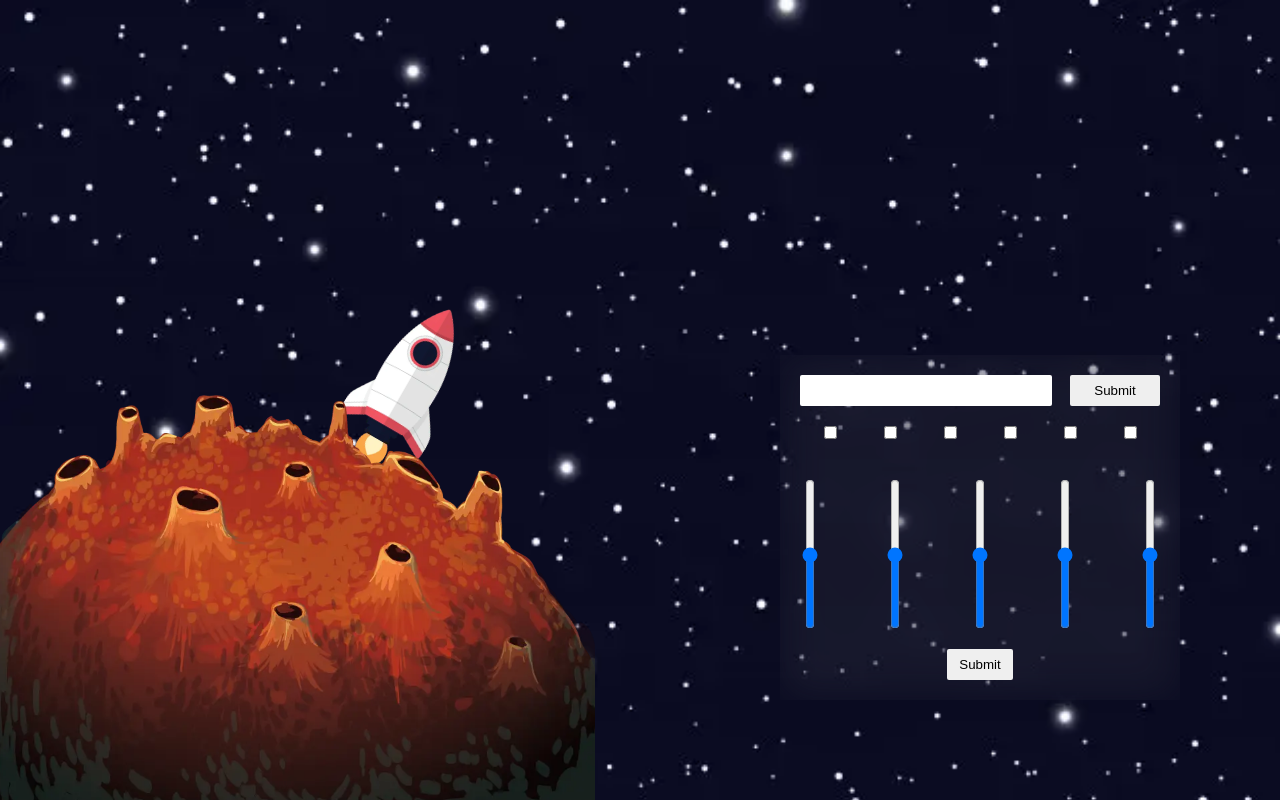
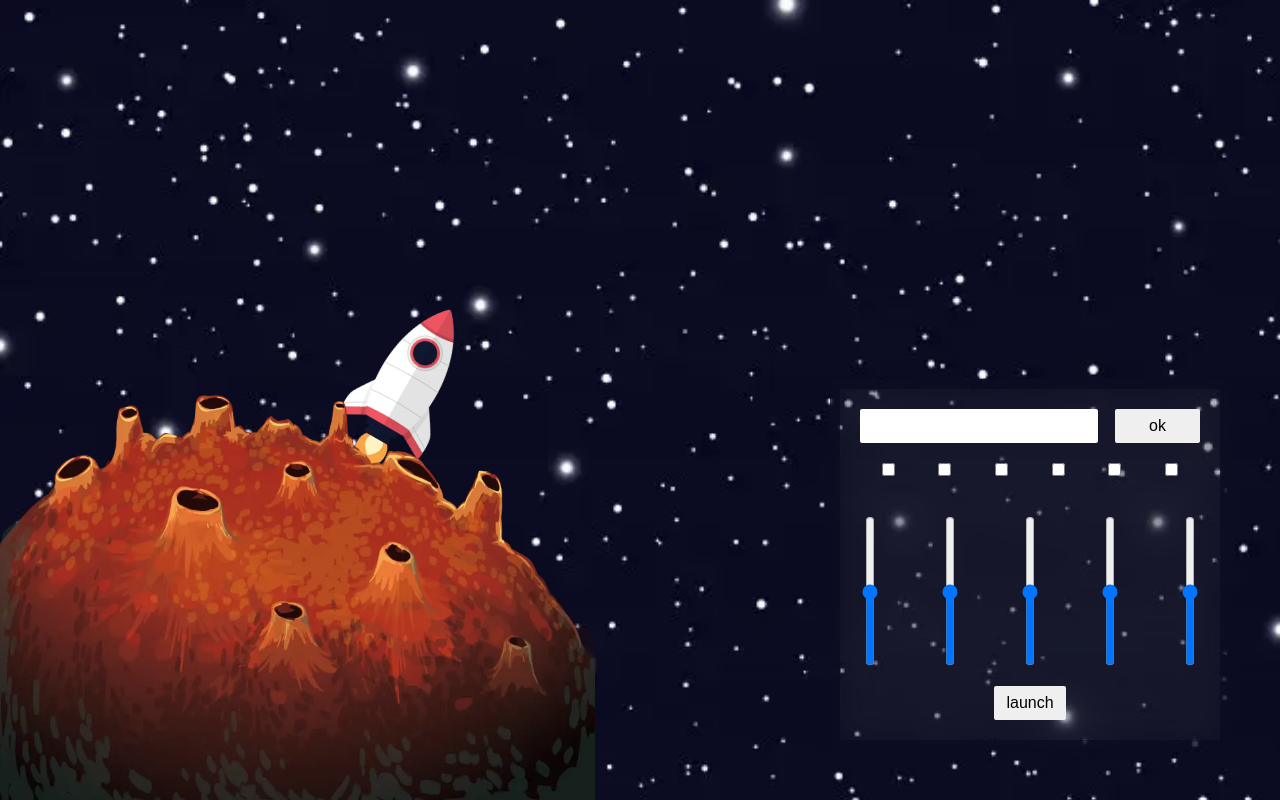
Before and after one commit to mabduqayum/open-space, a plain HTML site: page Open Space/task/src/index.html in a window 1280 px wide. Drawn offline with Linux system fonts and the light colour scheme.

Commit message:
refactored

```diff
--- a/Open Space/task/src/index.html
+++ b/Open Space/task/src/index.html
@@ -18,7 +18,7 @@
     </div>
     <div class="control-panel">
         <input type="number">
-        <input type="submit"  name="ok">
+        <input type="submit" value="ok">
         <div class="check-buttons">
             <input type="checkbox">
             <input type="checkbox">
@@ -34,7 +34,7 @@
             <input type="range" min="1" max="100" value="50" class="slider" aria-orientation="vertical">
             <input type="range" min="1" max="100" value="50" class="slider" aria-orientation="vertical">
         </div>
-        <input type="submit"  name="ok">
+        <input type="submit" value="launch">
     </div>
 </div>
 
--- a/Open Space/task/src/style.css
+++ b/Open Space/task/src/style.css
@@ -24,6 +24,12 @@ button {
 
 input[type=range][aria-orientation=vertical] {
     -webkit-appearance: slider-vertical;
+}
+
+input[type=number]::-webkit-outer-spin-button,
+input[type=number]::-webkit-inner-spin-button {
+    -webkit-appearance: none;
+    margin: 0;
 }
 
 .space {
@@ -59,23 +65,26 @@ input[type=range][aria-orientation=vertical] {
 
 .control-panel {
     position: absolute;
-    right: 100px;
-    bottom: 100px;
+    right: 50px;
+    bottom: 50px;
     width: 400px;
     padding: 20px;
     display: flex;
     flex-wrap: wrap;
     justify-content: center;
     backdrop-filter: blur(20px) invert(0.1) opacity(0.5);
+    border: 10px solid #0a0b21ba;
 }
 
 .control-panel > input {
     border-radius: 2px;
     border: none;
+    font-size: 16px;
 }
 
 .control-panel > input:first-of-type {
     flex-basis: 70%;
+    padding-inline: 8px;
 }
 
 .control-panel > input:nth-of-type(2) {
```
